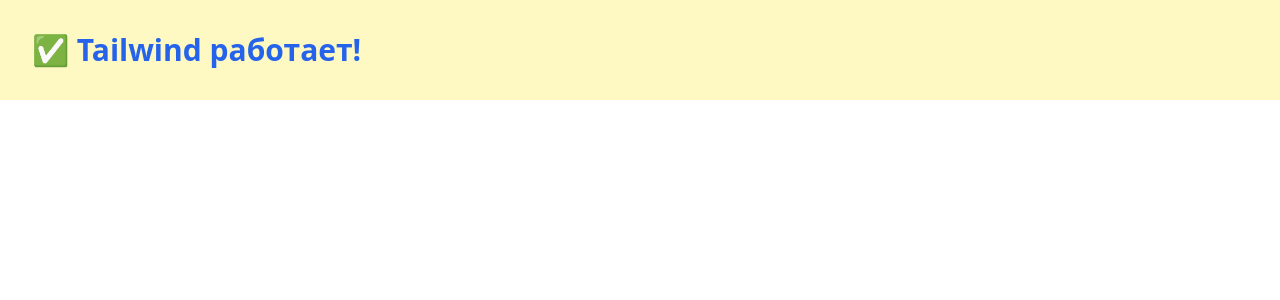
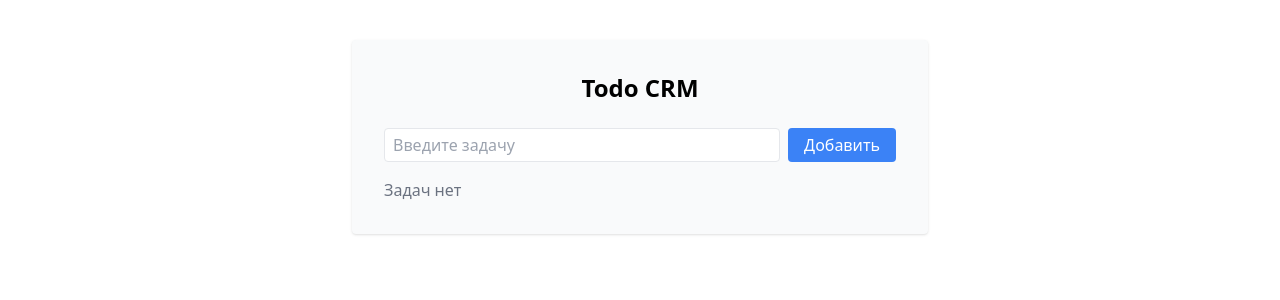
Before and after one commit to AliakseiKrasko/todo-crm-tests, a React (Vite) app: page / in a window 1280 px wide. Shown: the top 300 px of the page. Built offline with nearby package versions, Linux system fonts and the light colour scheme.

Commit message:
added files AddTodo and TodoList to project

```diff
--- a/src/App.tsx
+++ b/src/App.tsx
@@ -1,9 +1,12 @@
-import React from 'react';
+import AddTodo from './components/AddTodo';
+import TodoList from './components/TodoList';
 
 export default function App() {
     return (
-        <div className="p-8 bg-yellow-100 text-blue-600 text-3xl font-bold">
-            ✅ Tailwind работает!
+        <div className="max-w-xl mx-auto mt-10 bg-gray-50 p-8 rounded shadow">
+            <h1 className="text-2xl font-bold mb-6 text-center">Todo CRM</h1>
+            <AddTodo />
+            <TodoList />
         </div>
     );
 }
--- /dev/null
+++ b/src/components/AddTodo.tsx
@@ -0,0 +1,32 @@
+import { useState } from "react";
+import { useAppDispatch } from "../store/hooks";
+import { addTodo } from "../store/todoSlice";
+
+export default function AddTodo() {
+    const [value, setValue] = useState("");
+    const dispatch = useAppDispatch();
+
+    const handleSubmit = (e: React.FormEvent) => {
+        e.preventDefault();
+        if (!value.trim()) return;
+        dispatch(addTodo(value));
+        setValue("");
+    };
+
+    return (
+        <form onSubmit={handleSubmit} className="flex gap-2 mb-4">
+            <input
+                className="border rounded px-2 py-1 flex-1"
+                placeholder="Введите задачу"
+                value={value}
+                onChange={e => setValue(e.target.value)}
+            />
+            <button
+                type="submit"
+                className="bg-blue-500 text-white px-4 py-1 rounded hover:bg-blue-600 transition"
+            >
+                Добавить
+            </button>
+        </form>
+    );
+}
--- /dev/null
+++ b/src/components/TodoList.tsx
@@ -0,0 +1,33 @@
+import { useAppDispatch, useAppSelector } from "../store/hooks";
+import { toggleTodo, removeTodo } from "../store/todoSlice";
+
+export default function TodoList() {
+    const todos = useAppSelector(state => state.todos.items);
+    const dispatch = useAppDispatch();
+
+    if (!todos.length) return <div className="text-gray-500">Задач нет</div>;
+
+    return (
+        <ul className="space-y-2">
+            {todos.map(todo => (
+                <li
+                    key={todo.id}
+                    className="flex items-center justify-between bg-white rounded shadow p-2"
+                >
+          <span
+              className={`flex-1 cursor-pointer ${todo.completed ? "line-through text-gray-400" : ""}`}
+              onClick={() => dispatch(toggleTodo(todo.id))}
+          >
+            {todo.text}
+          </span>
+                    <button
+                        className="ml-4 text-red-500 hover:text-red-700"
+                        onClick={() => dispatch(removeTodo(todo.id))}
+                    >
+                        Удалить
+                    </button>
+                </li>
+            ))}
+        </ul>
+    );
+}
```
